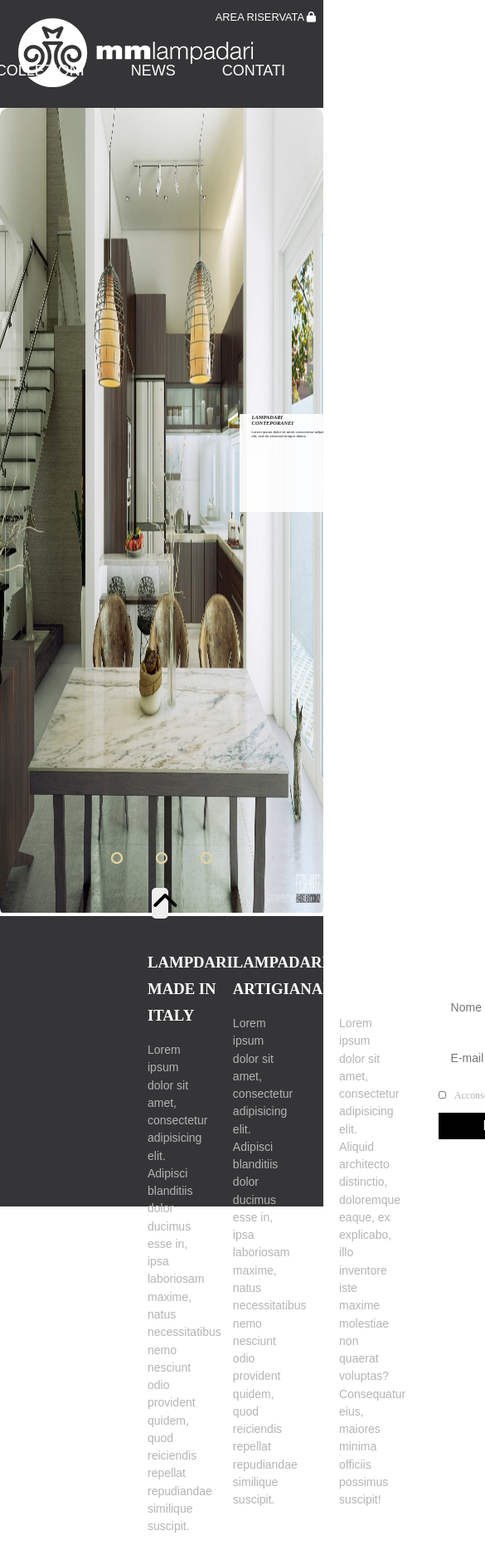
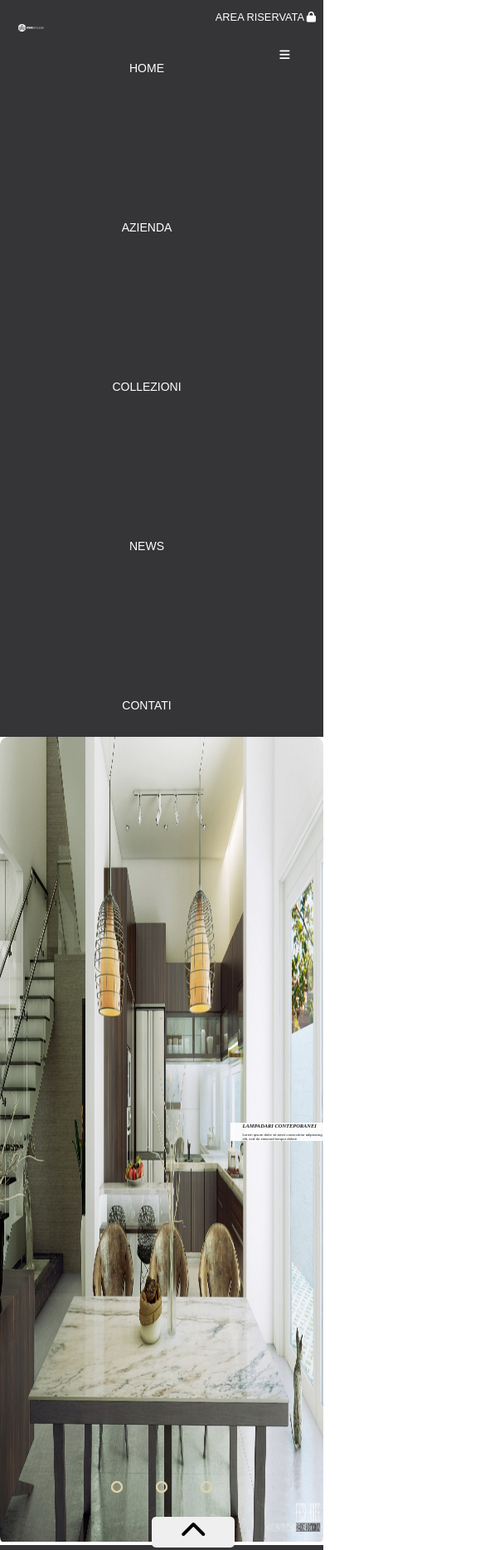
Before and after one commit to devmoek/italiano, a plain HTML site: page index.html in a window 390 px wide. Shown: the top 1868 px of the page at 83% size, 585 px wide, since content can reach past the window. Drawn offline with Linux system fonts and the light colour scheme.

Commit message:
responsive nav changes

```diff
--- a/css/style.css
+++ b/css/style.css
@@ -15,7 +15,6 @@ header {
     background-color: #353436;
     font-family: sans-serif;
     font-size: 1.125rem;
-    line-height: 1.33;
     letter-spacing: normal;
     text-transform: uppercase;
 }
@@ -29,6 +28,7 @@ header {
     color: #fff;
     float: right;
     position: relative;
+    cursor: pointer;
 }
 
 .menu a {
@@ -47,6 +47,11 @@ header {
     padding: 22px;
     width: 20%;
     height: 20%;
+    order: 0;
+}
+
+.logo img {
+    width: 90%;
 }
 
 /* reserve thing on right top */
@@ -252,7 +257,7 @@ header {
     width: 100%;
     content: "";
     display: block;
-    border-bottom: 2px solid #e2d1a6;
+    border-bottom: 1px solid #fff;
     position: relative;
 }
 
@@ -295,11 +300,8 @@ header {
 
 .box {
     position: absolute;
-    width: 26vw;
-    height: 14vh;
     background: #fff;
     opacity: 0.9;
-    text-align: start;
     padding-left: 15px;
     right: 0;
     bottom: 50%;
@@ -396,7 +398,7 @@ header {
 .dropbtn {
     position: absolute;
     display: inline-block;
-    width: 5vw;
+    width: 100px;
     font-size: 2rem;
     border: none;
     outline: none;
@@ -432,7 +434,7 @@ header {
     width: 100%;
     padding-top: 40px;
     padding-bottom: 20px;
-    height: 350px;
+    height: auto;
     background-color: #353436;
     color: #fff;
 }
@@ -522,6 +524,7 @@ header {
 
 .social a {
     color: #fff;
+    padding: 10px;
 }
 
 .social a:hover,
@@ -547,12 +550,9 @@ header {
     align-items: center;
 }
 
-/* Mobile menu */
     .menu {
         display: flex;
-        flex-wrap: wrap;
         justify-content: space-between;
-        align-items: center;
         background-color: #353436;
     }
 
@@ -570,9 +570,7 @@ header {
     }
 
     .toggle {
-        order: 1;
-        font-size: 1.25rem;
-        color: #fff;
+        visibility: hidden;
     }
 
     .item.button {
@@ -599,10 +597,6 @@ header {
         display: none;
     }
 
-    .submenu-active .submenu {
-        display: block;
-    }
-
     .has-submenu i {
         font-size: 0.75rem;
     }
@@ -614,25 +608,9 @@ header {
         padding-left: 5px;
     }
 
-    .sub_item a {
-        padding: 10px 15px;
-    }
-
     .submenu-active {
         border-radius: 3px;
         justify-content: center;
-    }
-
-
-/* Desktop menu */
-    .menu {
-        align-items: flex-start;
-        flex-wrap: nowrap;
-        background: none;
-    }
-
-    .logo {
-        order: 0;
     }
 
     .item {
@@ -655,10 +633,6 @@ header {
         background: #353436;
     }
 
-    .toggle {
-        display: none;
-    }
-
     .submenu-active {
         border-radius: 0;
     }
@@ -666,4 +640,65 @@ header {
 
     @media screen and (max-width: 950px) {
 
+        .menu {
+            flex-wrap: wrap;
+            align-items: center;
+        }
+
+        .menu li a {
+            font-size: 14px;
+        }
+
+        .main {
+            flex-direction: column;
+        }
     }
+
+@media screen and (max-width: 768px) {
+    nav {
+        position: relative;
+    }
+
+    .menu {
+        background: #353436;
+        height: 100vh;
+        width: 100%;
+        flex-direction: column;
+    }
+
+    .submenu {
+        float: none;
+    }
+
+    .submenu-active .submenu {
+        display: block;
+    }
+
+    .submenu li {
+        position: relative;
+    }
+
+    .toggle {
+        position: absolute;
+        cursor: pointer;
+        right: 1%;
+        color: #fff;
+        visibility: visible;
+        transform: translate(-5%, -10%);
+        clip-path: circle(100px);
+    }
+
+    .pageFooter {
+        overflow: hidden;
+        width: 100%;
+    }
+
+    .block h3 {
+        font-size: 15px;
+    }
+
+    .row {
+        margin: 0;
+    }
+
+}
--- a/index.html
+++ b/index.html
@@ -104,7 +104,6 @@
                 <input id="radio1" name="radio-btn" type="radio">
                 <input id="radio2" name="radio-btn" type="radio">
                 <input id="radio3" name="radio-btn" type="radio">
-
                 <div class="slide first">
                     <div class="box">
                         <div class="box__title">
@@ -118,16 +117,24 @@
                 </div>
                 <div class="slide">
                     <div class="box">
+                        <div class="box__title">
                         <h1><em>Lampadari Conteporanei</em></h1><br>
+                        </div>
+                        <div class="box__subtitle">
                         <p>Lorem ipsum dolor sit amet consectetur adipisicing elit, sed do einsmod tempor dolore</p>
+                        </div>
                     </div>
                     <img alt="kitchen" src="img/bg.jpg">
                 </div>
 
                 <div class="slide">
                     <div class="box">
-                        <h1><em>Lampadari Conteporanei</em></h1><br>
+                        <div class="box__title">
+                            <h1>Lampadari Conteporanei</h1><br>
+                        </div>
+                        <div class="box__subtitle">
                         <p>Lorem ipsum dolor sit amet consectetur adipisicing elit, sed do einsmod tempor dolore</p>
+                        </div>
                     </div>
                     <img alt="kitchen" src="img/bg.jpg">
                 </div>
--- a/js/script.js
+++ b/js/script.js
@@ -96,12 +96,3 @@ for (let item of items) {
 document.addEventListener("click", closeSubmenu, false);
 
 // responsive nav menu
-
-function myFunction() {
-    let x = document.getElementById("navMenu");
-    if (x.className === "menu") {
-        x.className += " responsive";
-    } else {
-        x.className = "navMenu";
-    }
-}
```
